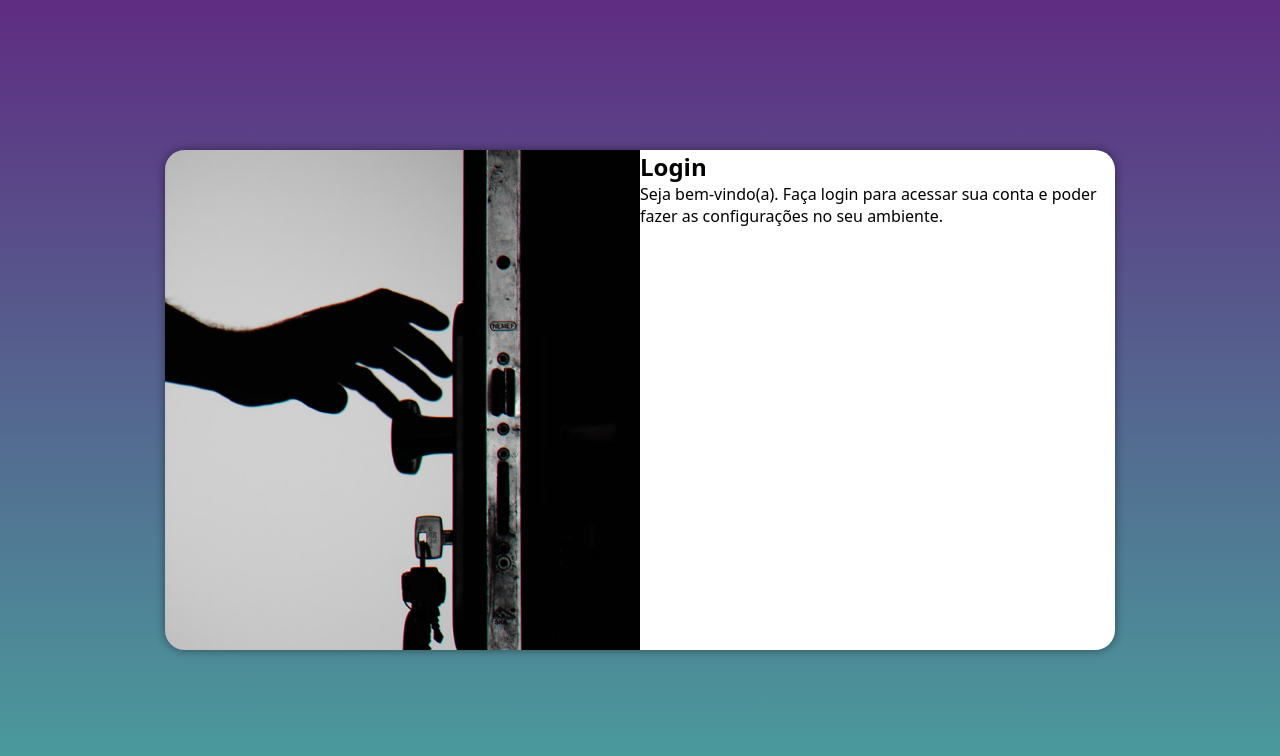
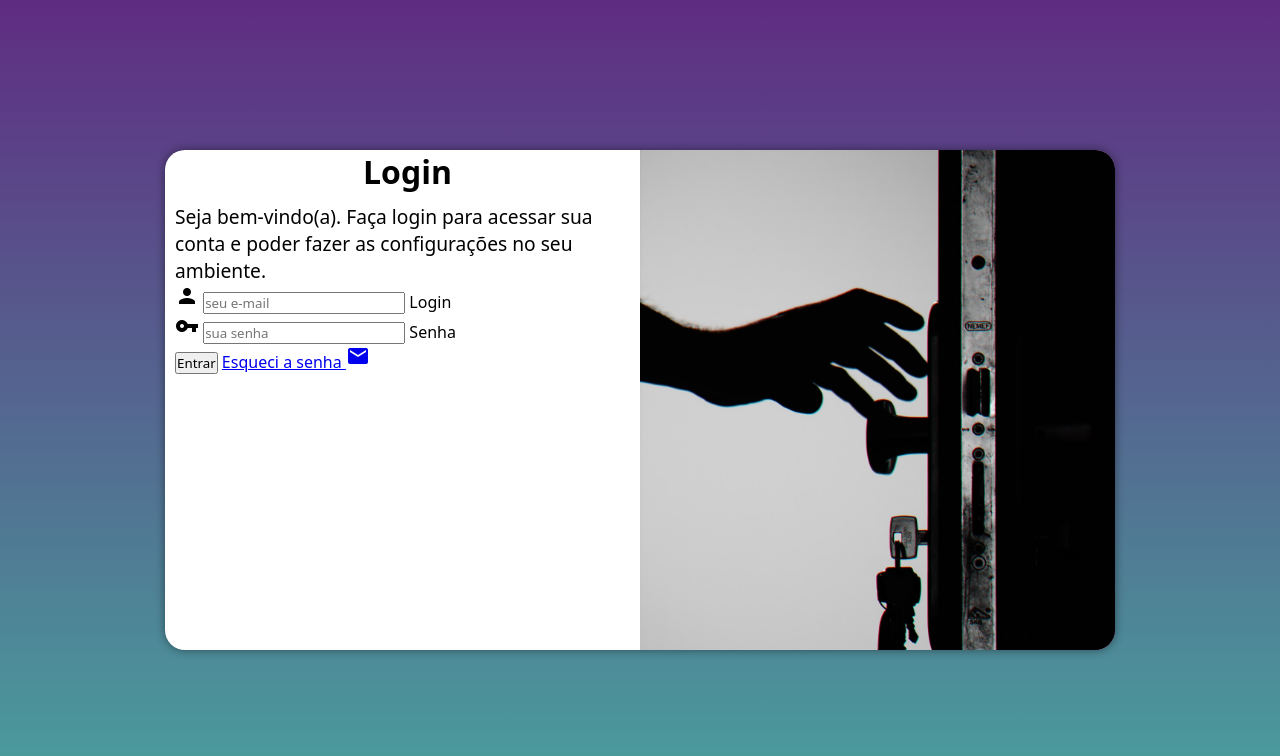
Before and after one commit to HigorPiress/projeto-login, a plain HTML site: page index.html in a window 1280 px wide. Drawn offline with Linux system fonts and the light colour scheme.

Commit message:
adicionei o formulario

```diff
--- a/estilos/media-query.css
+++ b/estilos/media-query.css
@@ -32,14 +32,23 @@
     }
 
     section#login > div#imagem {
-        float: left; /*  faz com que consiga mudar de posição a div*/
+        float: right; /*  faz com que consiga mudar de posição a div*/
         width: 50%;
         height: 100%;
     }
 
     section#login > div#formulario {
-        float: right;
+        float: left;
         width: 50%;
+        padding-left: 10px;
+    }
+
+    div#formulario > h1 {
+        font-size: 2em;
+    }
+
+    div#formulario > p {
+        font-size: 1.2em;
     }
 
 }
--- a/estilos/style.css
+++ b/estilos/style.css
@@ -56,3 +56,12 @@ section#login > div#fomulario {
     display: block;
     padding: 10px;
 }
+
+div#formulario > h1 {
+    text-align: center;
+    margin-bottom: 10px;
+}
+
+div#formulario > p {
+    font-size: 0.8em;
+}
--- a/index.html
+++ b/index.html
@@ -5,6 +5,7 @@
     <meta http-equiv="X-UA-Compatible" content="IE=edge">
     <meta name="viewport" content="width=device-width, initial-scale=1.0">
     <title>Projeto Login</title>
+    <link rel="stylesheet" href="https://fonts.googleapis.com/icon?family=Material+Icons"/>
     <link rel="stylesheet" href="estilos/style.css">
     <link rel="stylesheet" href="estilos/media-query.css">
 </head>
@@ -17,7 +18,21 @@
             <div id="formulario">
                 <h1>Login</h1>
                 <p>Seja bem-vindo(a). Faça login para acessar sua conta e poder fazer as configurações no seu ambiente.</p>
-                <form action="login.php" method="post">
+                <form action="logi.php" method="post" autocomplete="on">
+                    <div id="campo">
+                        <i class="material-icons">person</i>
+                        <input type="email" name="login" id="ilogin" placeholder="seu e-mail" autocomplete="email" required maxlength="30">
+                        <label for="ilogin">Login</label>
+                    </div>
+                    <div id="campo">
+                        <i class="material-icons">vpn_key</i>
+                        <input type="password" name="senha" id="isenha" placeholder="sua senha" autocomplete="current-password" required minlength="8" maxlength="20">
+                        <label for="isenha">Senha</label>
+                    </div>
+                    <input type="submit" value="Entrar">
+                    <a href="esqueci.html">
+                        Esqueci a senha <i class="material-icons">mail</i>
+                    </a>
 
                 </form>
             </div>
```
